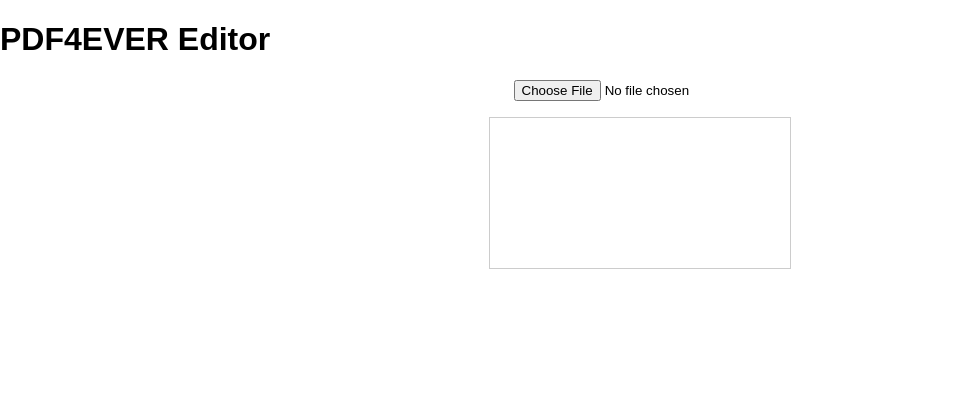
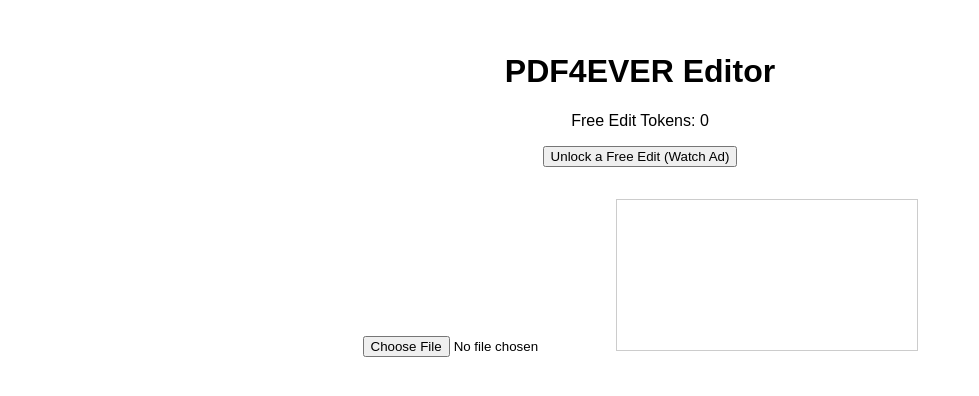
Before and after one commit to bosummz1884/pdf4ever-editor, a React (Vite) app: page / in a window 1280 px wide. Shown: the top 396 px of the page, without its empty margins (0-979 px from the left). Built offline with nearby package versions, Linux system fonts and the light colour scheme; the HTML template or start-up script is replaced by a standard one.

Commit message:
uploaded final zip

```diff
--- a/index.html
+++ b/index.html
@@ -7,6 +7,6 @@
 </head>
 <body>
   <div id="root"></div>
-  <script type="module" src="/src/main.jsx"></script>
+  <script type="module" src="./src/main.jsx"></script>
 </body>
 </html>
--- a/src/App.jsx
+++ b/src/App.jsx
@@ -1,11 +1,24 @@
-import React from 'react';
+import React, { useState, useEffect } from 'react';
 import PdfEditor from './components/PdfEditor';
+import Offerwall from './components/Offerwall';
 
 export default function App() {
+  const [tokens, setTokens] = useState(0);
+  useEffect(() => {
+    const t = Number(localStorage.getItem('tokens') || 0);
+    setTokens(t);
+  }, []);
+  const handleEarn = (n) => {
+    const newTokens = tokens + n;
+    localStorage.setItem('tokens', newTokens);
+    setTokens(newTokens);
+  };
   return (
     <div className="app">
       <h1>PDF4EVER Editor</h1>
-      <PdfEditor />
+      <div>Free Edit Tokens: {tokens}</div>
+      <Offerwall onEarn={handleEarn} />
+      <PdfEditor tokens={tokens} />
     </div>
   );
 }
--- /dev/null
+++ b/src/components/Offerwall.jsx
@@ -0,0 +1,17 @@
+import React from 'react';
+
+export default function Offerwall({ onEarn }) {
+  const handleClick = () => {
+    // TODO: Integrate real offerwall SDK
+    alert('Offerwall would appear here');
+    onEarn(1);
+  };
+
+  return (
+    <div style={{ margin: '1rem' }}>
+      <button onClick={handleClick}>
+        Unlock a Free Edit (Watch Ad)
+      </button>
+    </div>
+  );
+}
--- a/src/components/PdfEditor.jsx
+++ b/src/components/PdfEditor.jsx
@@ -2,17 +2,26 @@
 import { GlobalWorkerOptions, getDocument } from 'pdfjs-dist/legacy/build/pdf';
 import { PDFDocument } from 'pdf-lib';
 
-GlobalWorkerOptions.workerSrc = `//cdnjs.cloudflare.com/ajax/libs/pdf.js/${GlobalWorkerOptions.version}/pdf.worker.js`;
+GlobalWorkerOptions.workerSrc =
+  `//cdnjs.cloudflare.com/ajax/libs/pdf.js/${GlobalWorkerOptions.version}/pdf.worker.js`;
 
-export default function PdfEditor() {
+export default function PdfEditor({ tokens }) {
   const canvasRef = useRef(null);
-  const [file, setFile] = useState(null);
   const [pdfDoc, setPdfDoc] = useState(null);
 
   const onFileChange = async (e) => {
+    const firstFree = localStorage.getItem('firstFreeUsed');
+    let t = Number(localStorage.getItem('tokens') || 0);
+    if (!firstFree) {
+      localStorage.setItem('firstFreeUsed', 'true');
+    } else if (t > 0) {
+      localStorage.setItem('tokens', t - 1);
+    } else {
+      alert('No free edits left. Subscribe for unlimited edits or earn more tokens!');
+      return;
+    }
     const file = e.target.files[0];
     if (file) {
-      setFile(file);
       const arrayBuffer = await file.arrayBuffer();
       const loadingTask = getDocument({ data: arrayBuffer });
       const pdf = await loadingTask.promise;
@@ -25,11 +34,10 @@
       if (pdfDoc) {
         const page = await pdfDoc.getPage(1);
         const viewport = page.getViewport({ scale: 1.0 });
-        const canvas = canvasRef.current;
-        const context = canvas.getContext('2d');
-        canvas.height = viewport.height;
-        canvas.width = viewport.width;
-        await page.render({ canvasContext: context, viewport }).promise;
+        const ctx = canvasRef.current.getContext('2d');
+        canvasRef.current.height = viewport.height;
+        canvasRef.current.width = viewport.width;
+        await page.render({ canvasContext: ctx, viewport }).promise;
       }
     };
     renderPage();
--- a/src/index.css
+++ b/src/index.css
@@ -2,12 +2,13 @@
   margin: 0;
   font-family: sans-serif;
 }
-.pdf-editor {
+.app {
   display: flex;
   flex-direction: column;
   align-items: center;
+  padding: 2rem;
 }
-canvas {
+.pdf-editor canvas {
   border: 1px solid #ccc;
   margin-top: 1rem;
 }
```
Also changed, not shown: package.json (+6 -10 lines), 2 other files (tests, documents, lock files or other folders).
